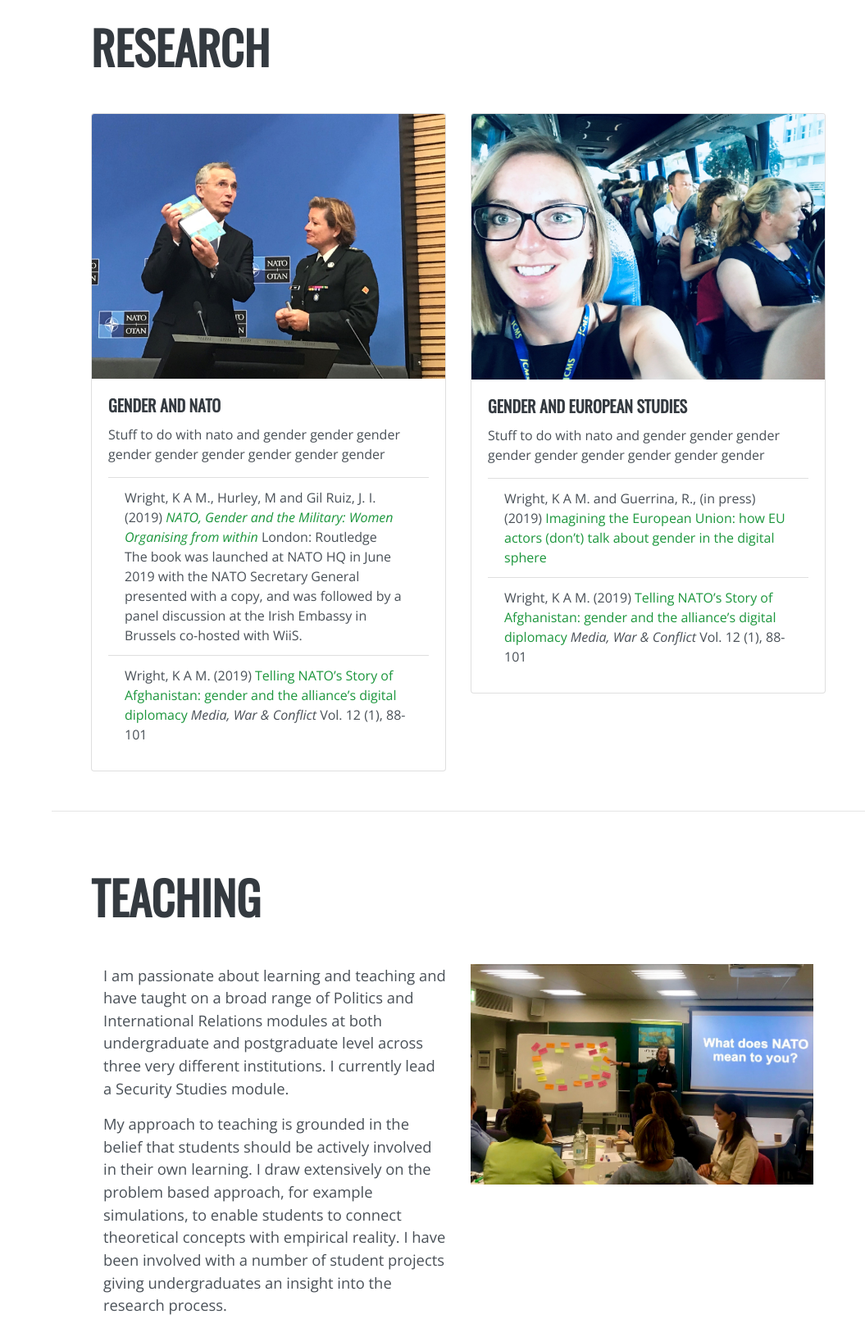
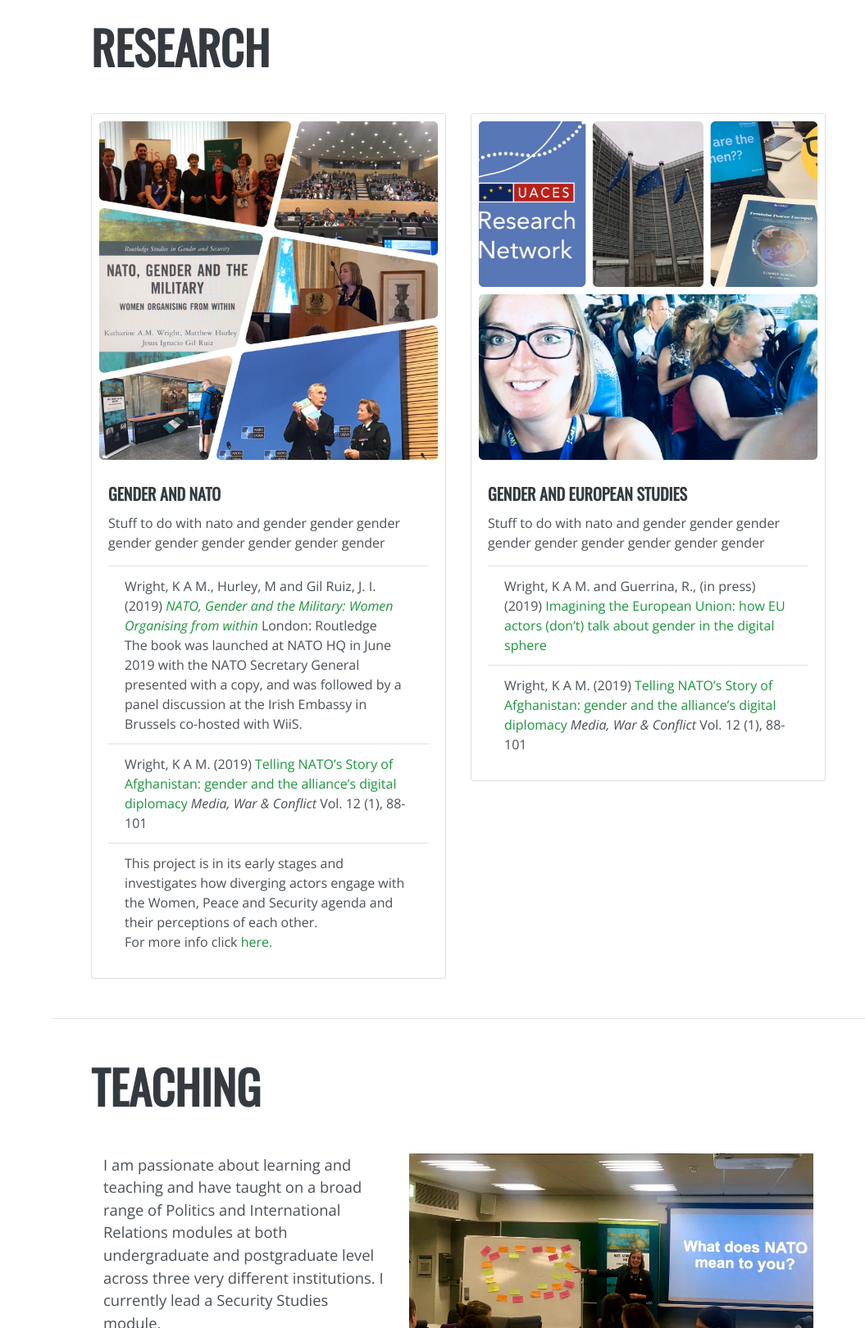
Before and after one commit to 23KAM/KAM-Website, a website: page index.html in a window 1280 px wide. Shown: the part 1180-2800 px from the top of the page at 82% size, without its empty margins (225-1280 px from the left). Drawn offline with nearby package versions, Linux system fonts and the light colour scheme; files that its build step writes are made by us from their sources.

Commit message:
new images

```diff
--- a/index.html
+++ b/index.html
@@ -95,13 +95,11 @@
 
     <section class="resume-section p-3 p-lg-5 d-flex justify-content-center" id="research">
       <div class="w-100">
-        <h2 class="mb-5">Research</h2>
-
+        <h2 class="mb-5">{{projects.title}}</h2>
         <div class="row row-cols-1 row-cols-md-2">
-
           <div class="col-md-6" v-for="project in projects.projectList">
             <div class="card">
-              <img :src="'img/' + project.img" class="card-img-top" alt="project.imgAlt">
+              <img :src="'img/' + project.img" class="card-img-top" alt="project.title">
               <div class="card-body">
                 <h5 class="card-title">{{project.title}}</h5>
                 <p class="card-text">{{project.decription}}</p>
@@ -115,6 +113,11 @@
                       <br>
                       <span>{{pub.description}}</span>
                     </div>
+                    <div v-else-if="pub.type === 'freeform'">
+                      <span>{{pub.text}}</span>
+                      <br>
+                      <span>For more info click <a :href="pub.url">here.</a></span>
+                    </div>
                     <div v-else>
                       <span>{{pub.authors}}</span>
                       <span>({{pub.year}})</span>
@@ -126,12 +129,9 @@
                 </ul>
               </div>
             </div>
-
           </div>
         </div>
-
       </div>
-
     </section>
 
     <hr class="m-0">
@@ -142,12 +142,12 @@
 
         <div class="container">
           <div class="resume-item row">
-            <div class="col-sm">
+            <div class="col-sm-5">
               <div v-for="para in teaching.paragraphs">
                 <p class="lead mb-3" >{{para}}</p>
               </div>
             </div>
-            <div class="col-sm">
+            <div class="col-sm-7">
               <img :src="'img/'+ teaching.img" class="img-fluid" alt="Responsive image"/>
             </div>
           </div>
@@ -157,13 +157,11 @@
 
     <hr class="m-0">
 
-    <section class="resume-section p-3 p-lg-5 d-flex align-items-center" id="media">
+    <!-- <section class="resume-section p-3 p-lg-5 d-flex align-items-center" id="media">
       <div class="w-100">
-        <h2 class="mb-5">Media</h2>
-        <p>Apart from being a web developer, I enjoy most of my time being outdoors. In the winter, I am an avid skier and novice ice climber. During the warmer months here in Colorado, I enjoy mountain biking, free climbing, and kayaking.</p>
-        <p class="mb-0">When forced indoors, I follow a number of sci-fi and fantasy genre movies and television shows, I am an aspiring chef, and I spend a large amount of my free time exploring the latest technology advancements in the front-end web development world.</p>
+        <h2 class="mb-5">{{mdeia.title}}</h2>
       </div>
-    </section>
+    </section> -->
 
   </div>
 
--- a/js/content.js
+++ b/js/content.js
@@ -21,13 +21,12 @@ var app = new Vue({
         },
 
         projects: {
-            title: 'projects',
+            title: 'research',
 
             projectList: [
                 {
                     title: 'Gender and NATO',
-                    img: 'book.jpg',
-                    imgAlt: 'NATO Secretary General receives copy of the book',
+                    img: 'gendernato.jpg',
                     decription: 'Stuff to do with nato and gender gender gender gender gender gender gender gender gender',
                     publications: [
                         {
@@ -47,14 +46,18 @@ var app = new Vue({
                             url: 'https://eprint.ncl.ac.uk/239520',
                             journal: 'Media, War & Conflict',
                             issue: 'Vol. 12 (1), 88-101'
+                        },
+                        {
+                            type: 'freeform',
+                            text: 'This project is in its early stages and investigates how diverging actors engage with the Women, Peace and Security agenda and their perceptions of each other.',
+                            url: '#'
                         }
                     ]
                 },
 
                 {
                     title: 'Gender and European Studies',
-                    img: 'networking.jpg',
-                    imgAlt: 'TODO: UPDATE THIS',
+                    img: 'genderandeu.jpg',
                     decription: 'Stuff to do with nato and gender gender gender gender gender gender gender gender gender',
                     publications: [
                         {
@@ -75,11 +78,7 @@ var app = new Vue({
                         }
                     ]
                 }
-
-
-
             ]
-
         },
 
         teaching: {
@@ -97,8 +96,8 @@ var app = new Vue({
 
         media: {
             title: 'teaching',
-            img: 'teaching.JPG',
-            imgAlt: 'Katharine teaching',
+            img: '',
+            imgAlt: '',
             paragraphs: [
 
             ]
```
Also changed, not shown: img/book.jpg (deleted), img/genderandeu.jpg (added), img/gendernato.jpg (added), img/head1.jpg (deleted), img/networking.jpg (deleted), js/content.min.js.
